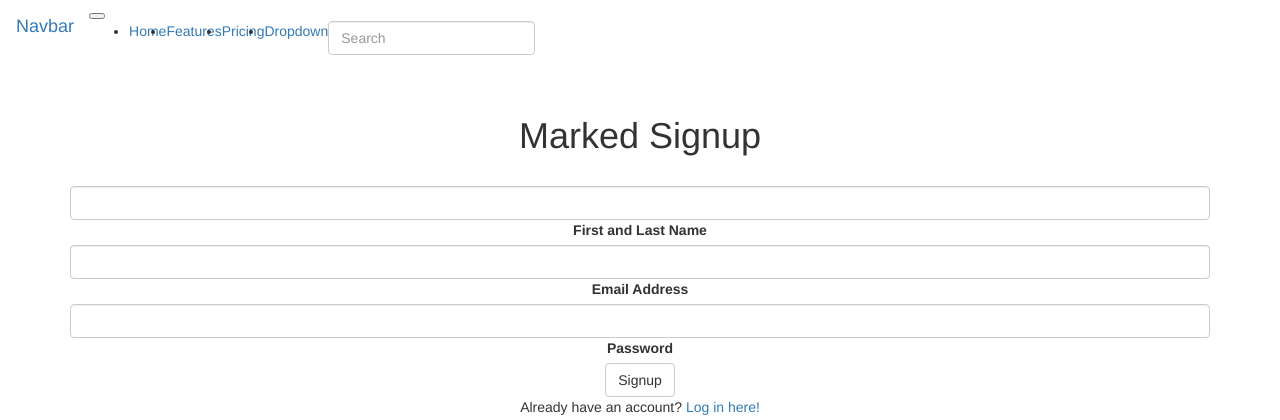
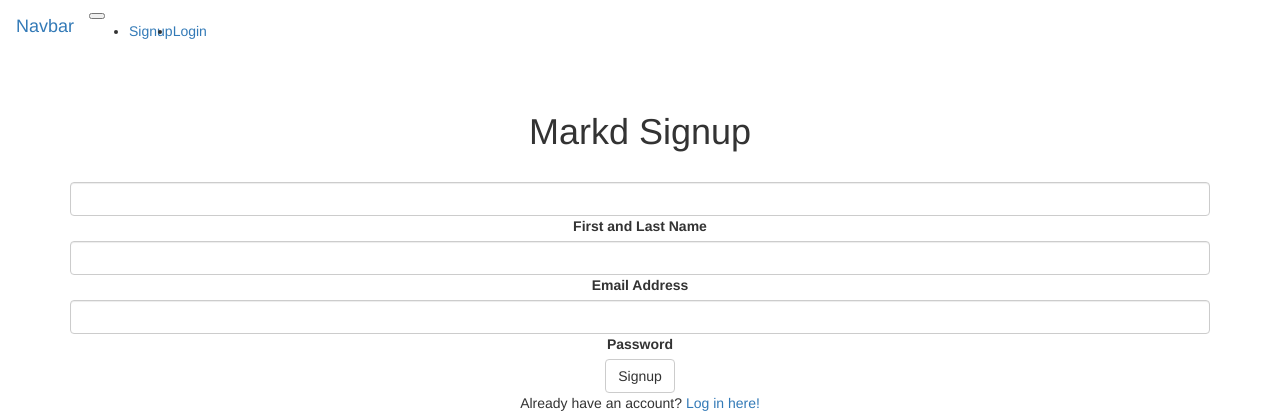
Before and after one commit to JennaEllis/CS252FinalProject, a Flask app: page /auth/signup in a window 1280 px wide. Shown: the top 420 px of the page. Run offline with Flask 2, Linux system fonts and the light colour scheme; data that the repository does not hold is empty; some libraries are stand-ins or nearby versions.

Commit message:
updated nav links

```diff
--- a/web-app/app/templates/auth/signup.html
+++ b/web-app/app/templates/auth/signup.html
@@ -1,9 +1,19 @@
 {% extends "base.html" %}
-{% block title %} Marked Signup {% endblock %}
+{% block title %} Markd Signup {% endblock %}
+
+{% block nav_links %}
+{% macro nav_link(link, text) %}
+<li class="nav-item">
+  <a class="nav-link" href="{{ link }}"> {{ text }}</a>
+</li>
+{%- endmacro %}
+{{ nav_link('/auth/signup', 'Signup') }}
+{{ nav_link('/auth/login', 'Login') }}
+{% endblock %}
 
 {% block content %}
 <div class="container">
-  <h1 class="text-center"> Marked Signup </h1>
+  <h1 class="text-center"> Markd Signup </h1>
 
   <form method="post">
     <br>
--- a/web-app/app/templates/base.html
+++ b/web-app/app/templates/base.html
@@ -35,32 +35,15 @@
 
         <!-- Links -->
         <ul class="navbar-nav mr-auto">
-          <li class="nav-item active">
-            <a class="nav-link" href="#"> Home </a>
-          </li>
-          <li class="nav-item">
-            <a class="nav-link" href="#"> Features </a>
-          </li>
-          <li class="nav-item">
-            <a class="nav-link" href="#"> Pricing </a>
-          </li>
-
-          <!-- Dropdown -->
-          <li class="nav-item dropdown">
-            <a class="nav-link dropdown-toggle" id="navbarDropdownMenuLink" data-toggle="dropdown" aria-haspopup="true" aria-expanded="false">Dropdown</a>
-            <div class="dropdown-menu dropdown-primary" aria-labelledby="navbarDropdownMenuLink">
-              <a class="dropdown-item" href="#">Action</a>
-              <a class="dropdown-item" href="#">Another action</a>
-              <a class="dropdown-item" href="#">Something else here</a>
-            </div>
-          </li>
+          {% block nav_links %}
+          {% endblock %}
         </ul>
         <!-- Links -->
 
         <!-- Search form -->
-        <form class="form-inline">
-          <input class="form-control mr-sm-2" type="text" placeholder="Search" aria-label="Search">
-        </form>
+        <!-- <form class="form-inline"> -->
+        <!-- <input class="form-control mr-sm-2" type="text" placeholder="Search" aria-label="Search"> -->
+        <!-- </form> -->
       </div>
       <!-- Collapsible content -->
     </nav>
```
Also changed, not shown: web-app/app/templates/auth/login.html (+12 -3 lines).
